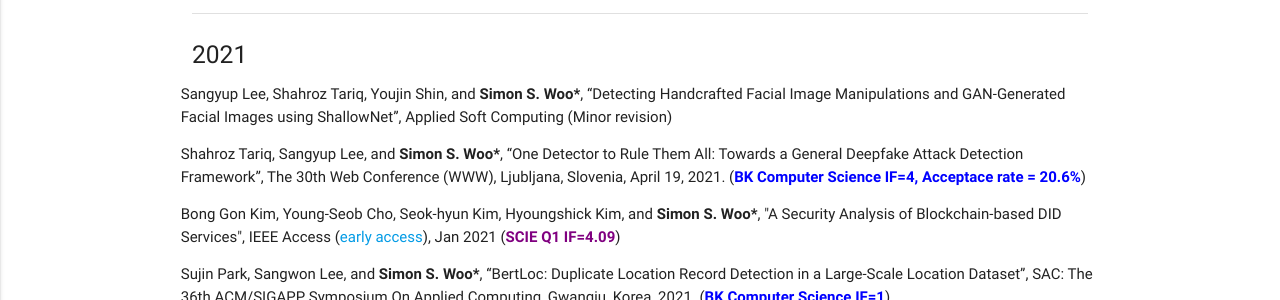
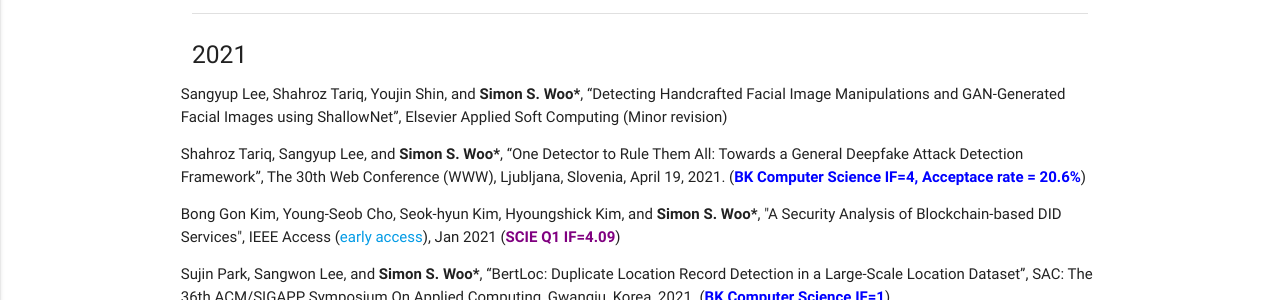
Before and after one commit to Yurim990507/DASH-Lab.github.io, a Jekyll site: the page built from example2.md, in a window 1280 px wide and 900 px high. Shown: the part 146-446 px from the top of the window. Built offline with Jekyll 4.4.1, drawn with Linux system fonts in a browser that asks for light colours.

Commit message:
Update example2.md

```diff
--- a/example2.md
+++ b/example2.md
@@ -12,7 +12,7 @@ permalink: /Publications/
     <h5>2021</h5>
     <div class="row">
 
-<p> Sangyup Lee, Shahroz Tariq, Youjin Shin, and <b>Simon S. Woo*</b>, “Detecting Handcrafted Facial Image Manipulations and GAN-Generated Facial Images using ShallowNet”, Applied Soft Computing (Minor revision)</p>
+<p> Sangyup Lee, Shahroz Tariq, Youjin Shin, and <b>Simon S. Woo*</b>, “Detecting Handcrafted Facial Image Manipulations and GAN-Generated Facial Images using ShallowNet”, Elsevier  Applied Soft Computing (Minor revision)</p>
 
 <p> Shahroz Tariq, Sangyup Lee, and <b>Simon S. Woo*</b>, “One Detector to Rule Them All: Towards a General Deepfake Attack Detection Framework”, The 30th Web Conference (WWW),  Ljubljana, Slovenia, April 19, 2021.  (<b><font color='blue'>BK Computer Science IF=4,  Acceptace rate = 20.6%</font></b>)</p>
 
```
